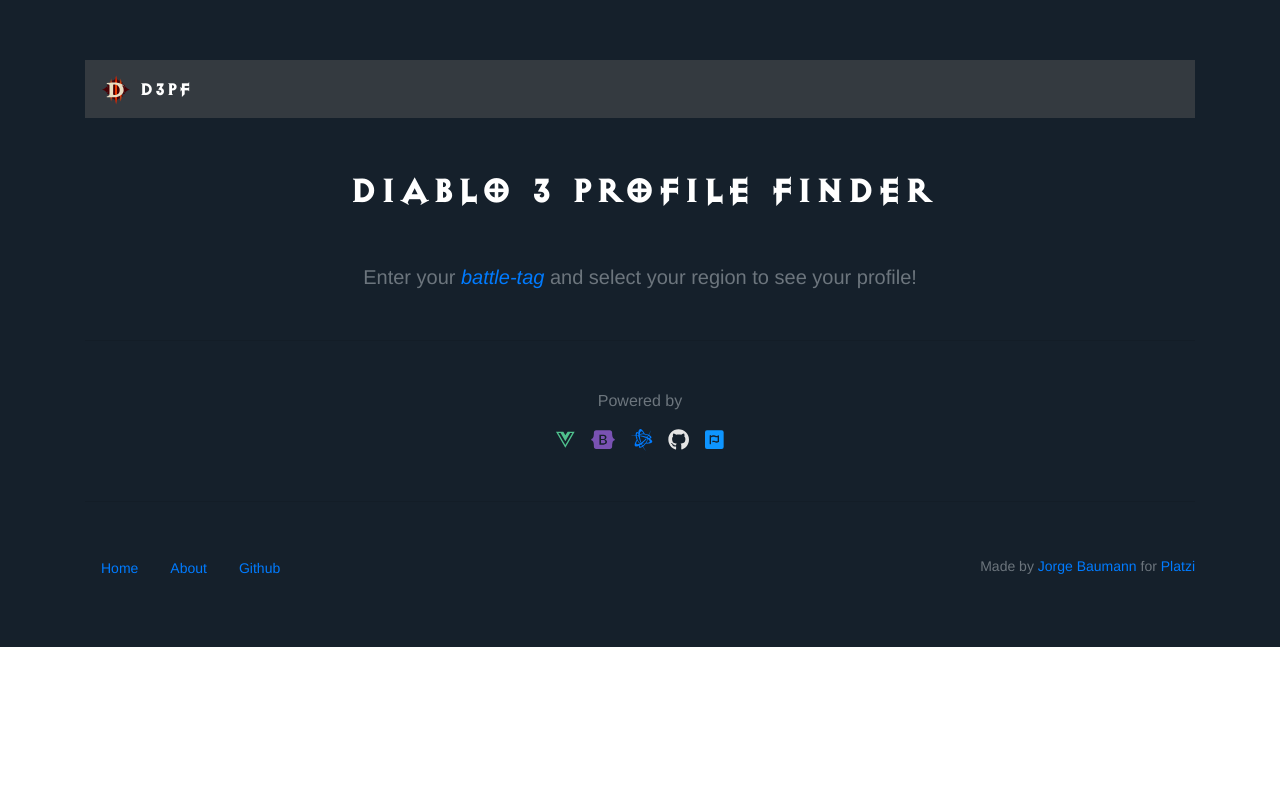
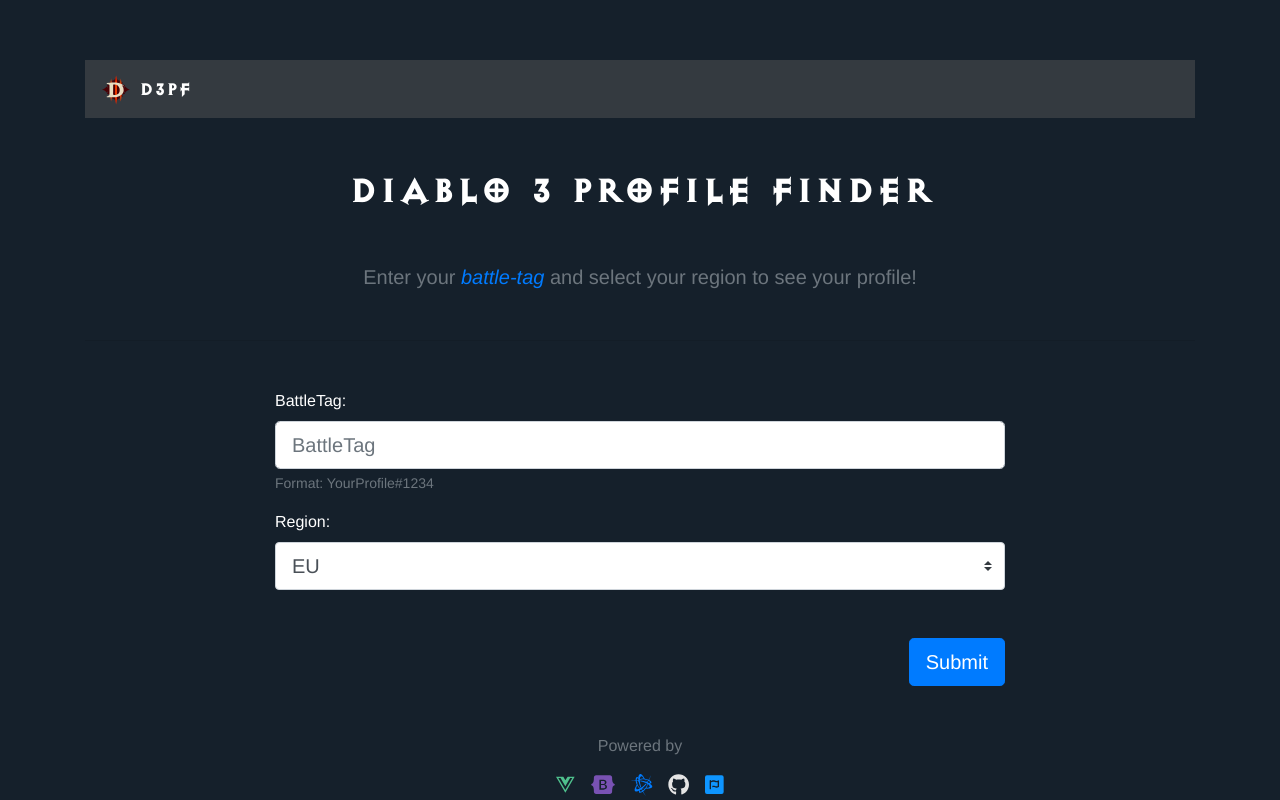
Before and after one commit to TheGolurk/diablo3, a Vue app: page / in a window 1280 px wide. Shown: the top 800 px of the page. Built offline with nearby package versions, Linux system fonts and the light colour scheme; no server answers.

Commit message:
form home

```diff
--- /dev/null
+++ b/src/utils/regions.js
@@ -0,0 +1,10 @@
+const regions = ["us", "eu", "kr", "tw"];
+
+const locales = {
+  us: "en_US",
+  eu: "en_GB",
+  kr: "ko_KR",
+  tw: "zh_TW"
+};
+
+export { regions, locales };
--- a/src/views/Home/Index.vue
+++ b/src/views/Home/Index.vue
@@ -1,16 +1,19 @@
 <template>
-  <div class="home">
+  <div class="home-view">
     <HomeTitle />
+    <MainForm />
   </div>
 </template>
 
 <script>
 import HomeTitle from "./HomeTitle";
+import MainForm from "./HomeForm";
 
 export default {
-  name: "Home",
+  name: "HomeView",
   components: {
-    HomeTitle
+    HomeTitle,
+    MainForm
   }
 };
 </script>
```
